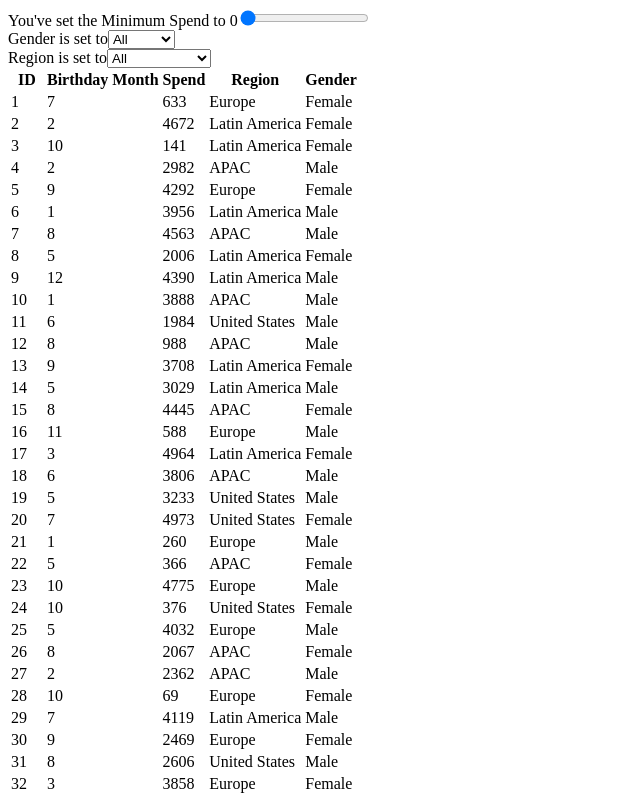
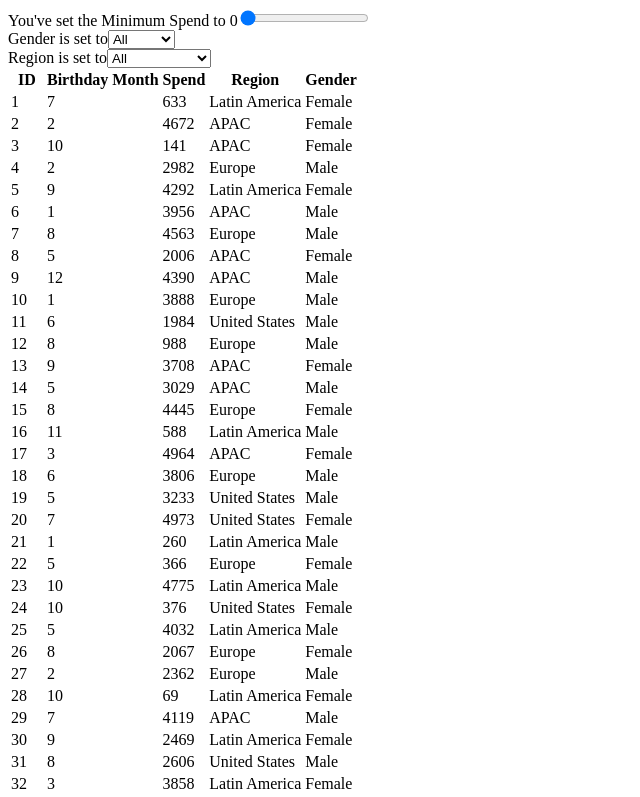
Before and after one commit to llleeeaaannn/utrack, a React (Create React App) app: page / in a window 1280 px wide. Shown: the top 797 px of the page, without its empty margins (0-640 px from the left). Built offline with nearby package versions, Linux system fonts and the light colour scheme.

Commit message:
Removed hardcoded regions and gender arrays, imported from consts

```diff
--- a/src/dataGenerator.js
+++ b/src/dataGenerator.js
@@ -1,5 +1,4 @@
-const Regions = ['United States', 'APAC', 'Latin America', 'Europe']
-const Genders = ['Male', 'Female']
+import { Regions, Genders } from "./data/constants.js"
 
 // Generates an array of 1,000 length
 const Users = Array.from({ length: 1000}, ( unusedElement, id) => ({
--- a/src/sliders/regionDropdown.js
+++ b/src/sliders/regionDropdown.js
@@ -1,4 +1,4 @@
-const Regions = ['United States', 'APAC', 'Latin America', 'Europe']
+import { Regions } from "../data/constants.js"
 
 const RegionDropdown = ({ region, setRegion }) => {
   return (
```
